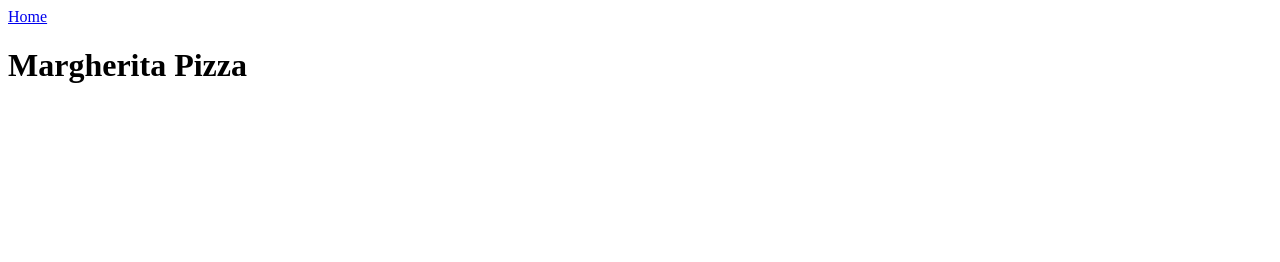
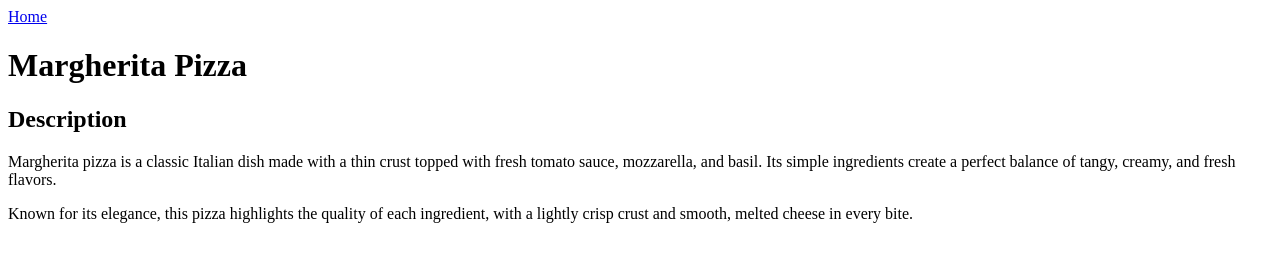
Before and after one commit to x-calibur-x/odin-recipes, a plain HTML site: page recipes/margherita-pizza.html in a window 1280 px wide. Drawn offline with Linux system fonts and the light colour scheme.

Commit message:
Add recipe description

```diff
--- a/recipes/margherita-pizza.html
+++ b/recipes/margherita-pizza.html
@@ -8,5 +8,9 @@
 <body>
     <a href="../index.html">Home</a>
     <h1>Margherita Pizza</h1>
+
+    <h2>Description</h2>
+    <p>Margherita pizza is a classic Italian dish made with a thin crust topped with fresh tomato sauce, mozzarella, and basil. Its simple ingredients create a perfect balance of tangy, creamy, and fresh flavors.</p>
+    <p>Known for its elegance, this pizza highlights the quality of each ingredient, with a lightly crisp crust and smooth, melted cheese in every bite.</p>
 </body>
 </html>
```
